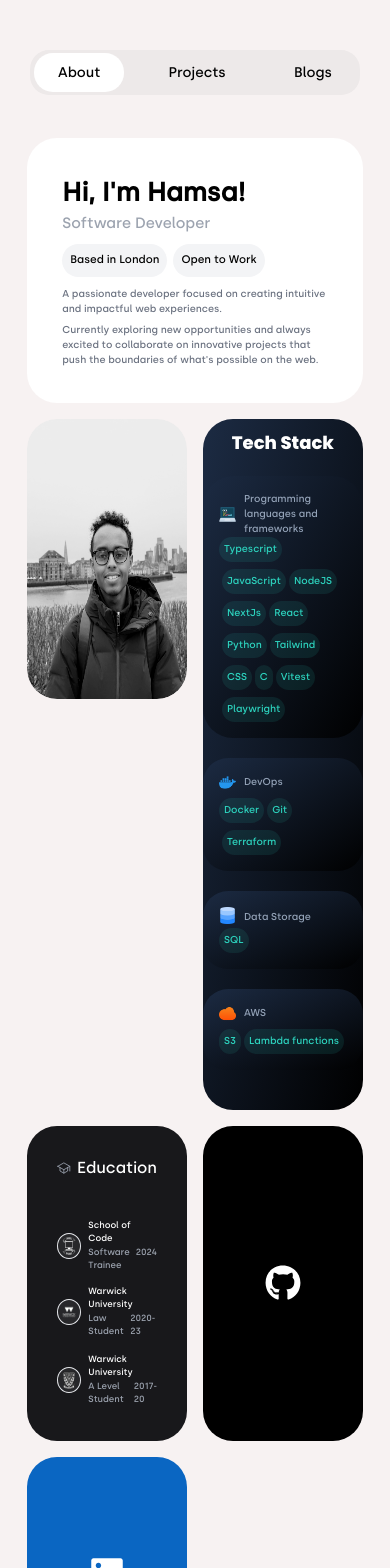
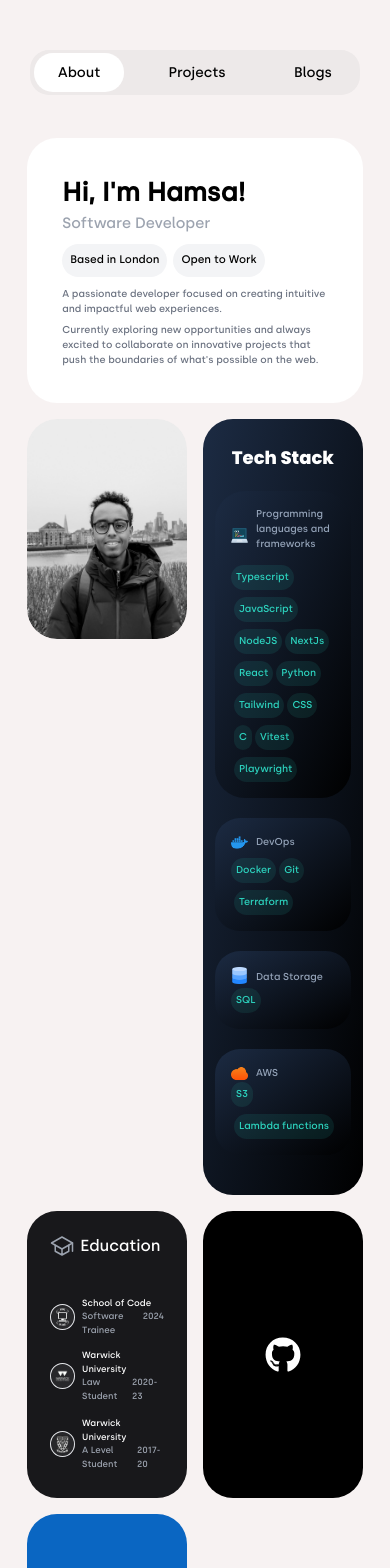
Before and after one commit to DonHamsa/myPortfolio, a Next.js app: page / in a window 390 px wide. Shown: the top 1568 px of the page. Built offline with nearby package versions, Linux system fonts and the light colour scheme.

Commit message:
is this going to keep going- further mobile opt.

```diff
--- a/src/components/Education/Education.jsx
+++ b/src/components/Education/Education.jsx
@@ -2,7 +2,7 @@ import { IoSchoolOutline } from "react-icons/io5";
 
 export default function Education() {
   return (
-    <div className="rounded-[30px]  flex flex-col  bg-[rgb(24,24,27)] text-[9px] lg:p-7 p-[30px]  border-white w-full relative ">
+    <div className="rounded-[30px]  flex flex-col  bg-[rgb(24,24,27)] text-[9px] lg:p-7 p-[23px]  border-white w-full relative ">
       <div className="flex mb-[29px]">
         <IoSchoolOutline className="w-[24px] h-[24px] text-gray-400 mr-[6px] " />
         <p className="text-white text-[16px]">Education</p>
--- a/src/components/ProfileImage/ProfileImage.jsx
+++ b/src/components/ProfileImage/ProfileImage.jsx
@@ -1,6 +1,6 @@
 export default function ProfileImage() {
   return (
-    <div className='lg:w-full lg:h-full h-[280px] rounded-[30px] overflow-hidden flex justify-center w-[100%]'>
+    <div className='lg:w-full lg:h-full h-[220px] rounded-[30px] overflow-hidden flex justify-center w-[100%]'>
       <img src="/ProfileImage.jpg" className="h-full lg:w-full w-[100%] rounded-[30px] "></img>
     </div>
   );
--- a/src/components/Techstack/Techstack.jsx
+++ b/src/components/Techstack/Techstack.jsx
@@ -1,13 +1,13 @@
 export default function Techstack() {
   return (
-    <div className=" lg:col-span-1 lg:row rounded-[30px]  lg:p-2 pt-[10px] flex flex-col   items-center justify-center lg:row-span-2 bg-gradient-to-br from-[#1c2b43] to-black lg:space-y-4 h-full lg:h-auto  gap-y-[20px] lg:gap-y-[5px]">
+    <div className=" lg:col-span-1 lg:row rounded-[30px]  lg:p-2 pt-[25px] pl-[12px] pr-[12px] flex flex-col   items-center justify-center lg:row-span-2 bg-gradient-to-br from-[#1c2b43] to-black lg:space-y-4 h-full lg:h-auto  gap-y-[20px] lg:gap-y-[5px]">
       <p className="font-techStack font-extrabold text-white text-[18px] ">
         Tech Stack
       </p>
       <div className="bg-[rgb(15,23,42)] rounded-[30px] h-max  text-[10px] p-[16px] bg-gradient-to-br from-[#1c2b43] to-black w-[100%]  ">
         <div className="flex items-center">
           <img src="/comp.png" className="w-[17px] h-[17px] mr-[8px] " />
-          <p className="text-[#94A3B8]">Programming languages and frameworks</p>
+          <p className="text-[#94A3B8] mb-[13px] lg:mb-0">Programming languages and frameworks</p>
         </div>
         <div className="flex flex-wrap space-y-[7px]  items-end space-x-[3px] ">
           <div className="bg-[rgba(45,212,191,0.1)] p-[5px] text-teal-400  rounded-full h-max ">
```
